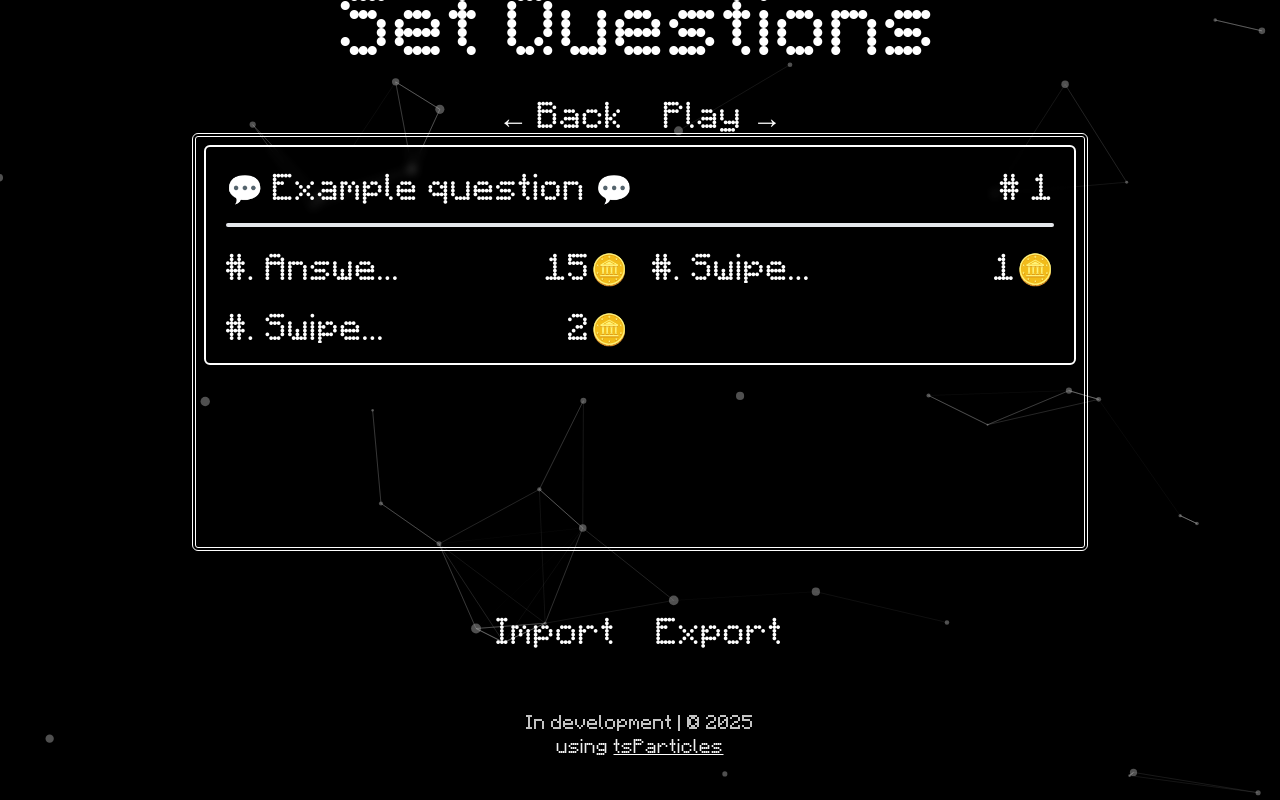
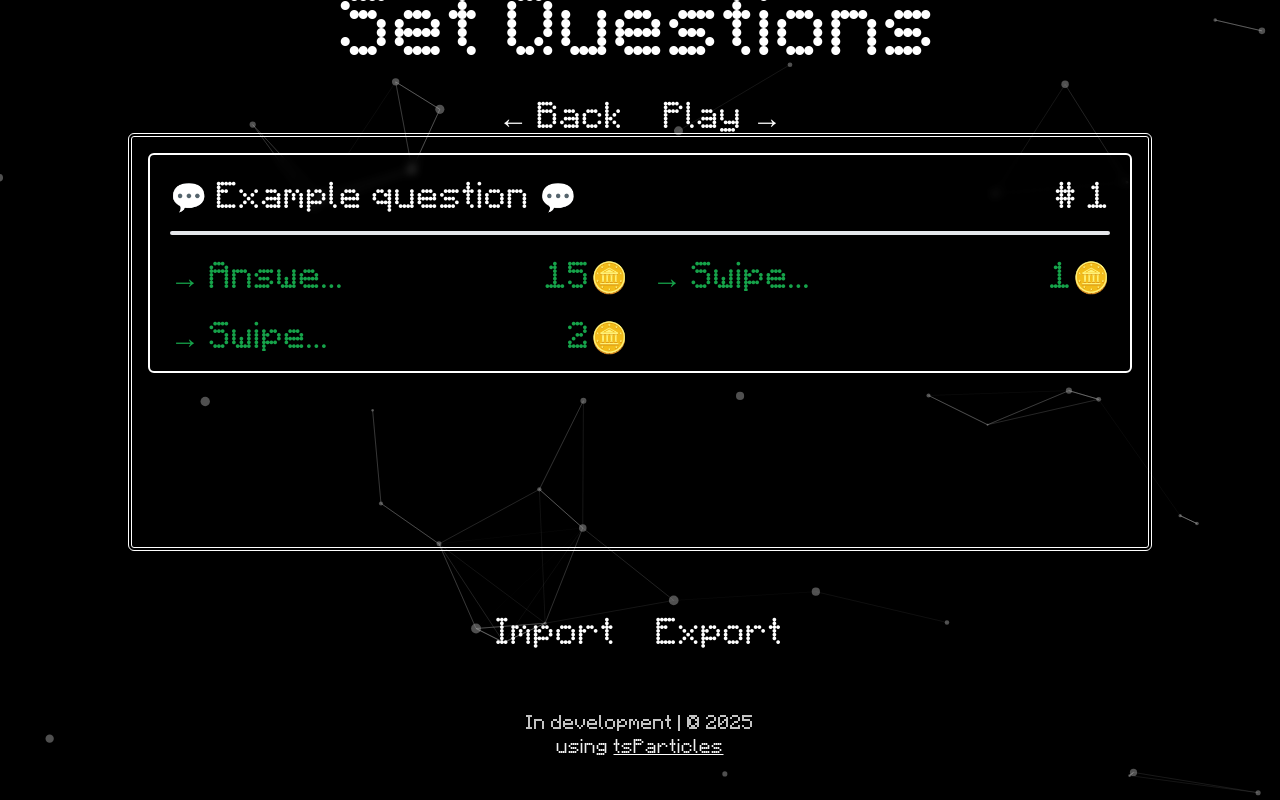
Before and after one commit to M1chal3k28/familiadaGame, a React (Vite) app: page /#/questions in a window 1280 px wide. Built offline with nearby package versions, Linux system fonts and the light colour scheme.

Commit message:
Visual changes in question panel

```diff
--- a/src/Components/Menu/QuestionsPanel/QuestionBlock.tsx
+++ b/src/Components/Menu/QuestionsPanel/QuestionBlock.tsx
@@ -8,8 +8,8 @@ type QuestionBlockProps = {
 
 const QuestionBlock: React.FC<QuestionBlockProps> = ({question}) => {
     const answers = question.answers.map((answer: Answer, index) => (
-        <div key={index} className="flex justify-between gap-2">
-            <div title={answer.code} className="cursor-help w-8/12 overflow-hidden">#. {answer.code.length > 5 ? answer.code.slice(0, 5) + "..." : answer.code}</div>
+        <div key={index} className="flex justify-between gap-2 text-boardLcd">
+            <div title={answer.code} className="cursor-help w-8/12 overflow-hidden">&rarr; {answer.code.length > 5 ? answer.code.slice(0, 5) + "..." : answer.code}</div>
             <div className="w-4/12 text-right">{answer.score}🪙</div>
         </div>
     ));
--- a/src/Components/Menu/QuestionsPanel/QuestionContainer.tsx
+++ b/src/Components/Menu/QuestionsPanel/QuestionContainer.tsx
@@ -31,6 +31,7 @@ const QuestionContainer: React.FC = () => {
     };
 
     const handleExport = async (): Promise<void> => {
+        try {
             const blob = new Blob([JSON.stringify(questions)], { type: "application/json" });
             const url = URL.createObjectURL(blob);
             const link = document.createElement("a");
@@ -40,13 +41,17 @@ const QuestionContainer: React.FC = () => {
             link.click();
             URL.revokeObjectURL(url);
             document.body.removeChild(link);
+            notificationManager.info("Questions has been exported", "EXPORT", 5000, () => {}, true);
+        } catch (error: any) {
+            notificationManager.error(`Error exporting questions`, "ERROR", 5000, () => {}, true);
+        }
     };
 
     const questionBlocks = questions.map((question) => <QuestionBlock question={question} />);
 
     return (
         <main className="menuMain">
-            <div className="flex flex-col items-center h-full border-white border-double border-4 rounded-md w-[70%] overflow-auto p-2 gap-2">
+            <div className="flex flex-col items-center h-full border-white border-double border-4 rounded-md w-[80%] overflow-auto p-4 gap-2">
                 {questionBlocks}
             </div>
             <div className="flex flex-row">
--- a/src/Components/Menu/QuestionsPanel/QuestionPanel.css
+++ b/src/Components/Menu/QuestionsPanel/QuestionPanel.css
@@ -21,6 +21,6 @@
 
 @layer components {
     .questionBlock {
-        @apply text-white font-bold p-5 rounded-md disabled:bg-gray-900 w-full border-2 border-white border-solid bg-black bg-opacity-25 backdrop-blur-sm cursor-grab
+        @apply text-white font-bold p-5 rounded-md disabled:bg-gray-900 w-full border-2 border-white border-solid bg-black bg-opacity-30 backdrop-blur-sm cursor-grab hover:scale-[1.005] transition-transform duration-150 ease-in-out
     }
 }
```
Lines whose indentation alone changed are shown as unchanged.
